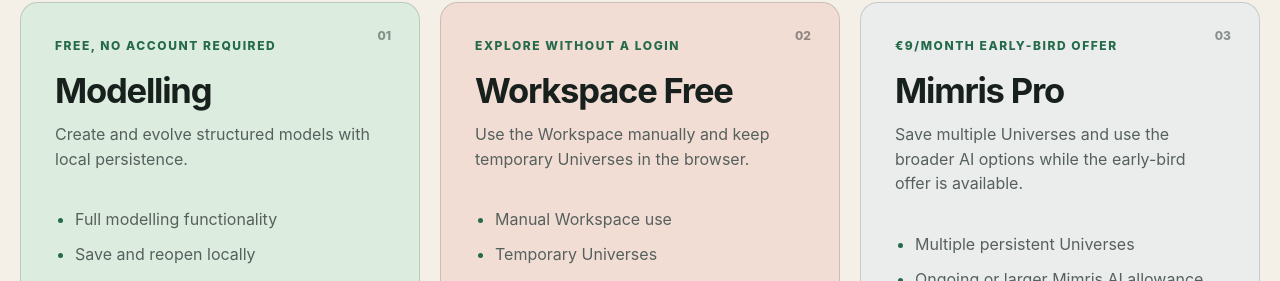
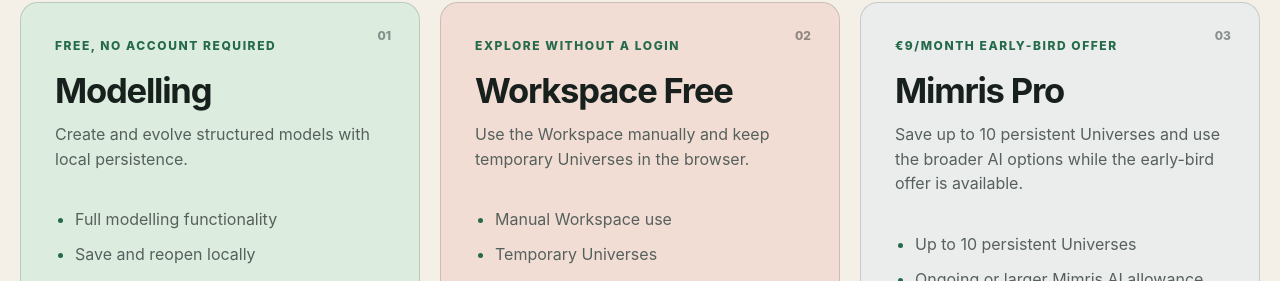
Before and after one commit to Mimris/mimris-site, a Next.js app: page /pricing in a window 1280 px wide. Shown: the part 671-952 px from the top of the page. Built offline with nearby package versions, Linux system fonts and the light colour scheme.

Commit message:
docs: set initial Pro Universe limit

```diff
--- a/content/access.ts
+++ b/content/access.ts
@@ -13,7 +13,7 @@
 export const accessPlans = [
   { name: "Modelling", label: "Free, no account required", description: "Create and evolve structured models with local persistence.", accent: "green", items: ["Full modelling functionality", "Save and reopen locally", "Import and export models", "No required sign-in"], href: "/products/modelling", cta: "Explore Modelling" },
   { name: "Workspace Free", label: "Explore without a login", description: "Use the Workspace manually and keep temporary Universes in the browser.", accent: "coral", items: ["Manual Workspace use", "Temporary Universes", "One persistent Universe after signup", "Limited Mimris AI allowance"], href: "https://mimris-ai-workspace.vercel.app", cta: "Open Workspace" },
-  { name: "Mimris Pro", label: "€9/month early-bird offer", description: "Save multiple Universes and use the broader AI options while the early-bird offer is available.", accent: "blue", items: ["Multiple persistent Universes", "Ongoing or larger Mimris AI allowance", "My AI / BYO AI", "User-selected provider authorization"], href: "https://mimris-ai-workspace.vercel.app", cta: "Open Workspace", price: { amount: 9, currency: "EUR", interval: "month", label: "€9/month early bird" } },
+  { name: "Mimris Pro", label: "€9/month early-bird offer", description: "Save up to 10 persistent Universes and use the broader AI options while the early-bird offer is available.", accent: "blue", items: ["Up to 10 persistent Universes", "Ongoing or larger Mimris AI allowance", "My AI / BYO AI", "User-selected provider authorization"], href: "https://mimris-ai-workspace.vercel.app", cta: "Open Workspace", price: { amount: 9, currency: "EUR", interval: "month", label: "€9/month early bird" } },
 ] as const satisfies readonly AccessPlan[];
 
 export const workspaceUrl = "https://mimris-ai-workspace.vercel.app";
```
Also changed, not shown: 1 other file (tests, documents, lock files or other folders).
